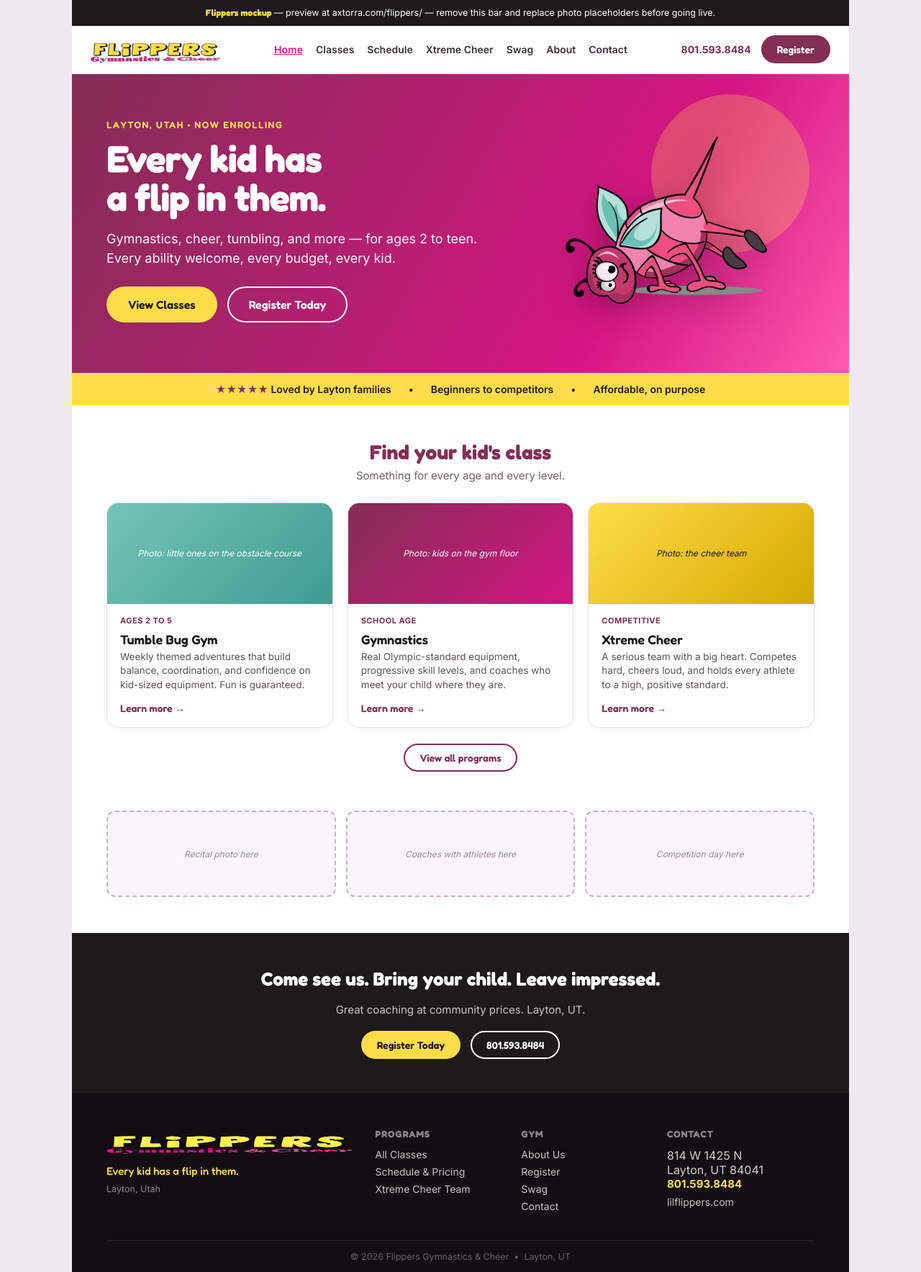
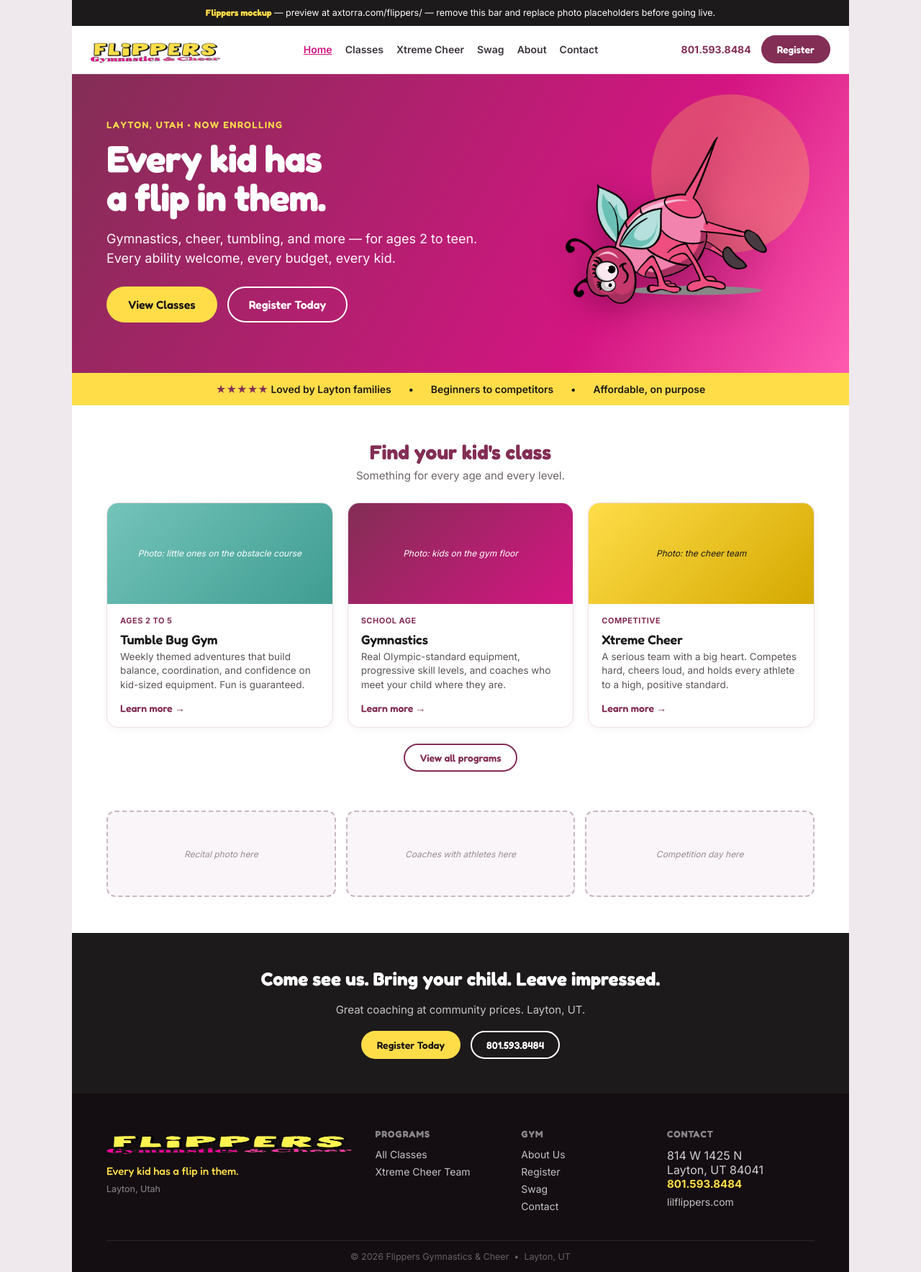
Before and after one commit to Calis-Businesses/flippers, a plain HTML site: page index.html in a window 1280 px wide. Shown: the whole page at 72% size. Drawn offline with Linux system fonts and the light colour scheme.

Commit message:
Update index.html

```diff
--- a/index.html
+++ b/index.html
@@ -25,7 +25,6 @@
   <nav id="navMenu" role="navigation" aria-label="Main navigation">
     <a href="index.html" aria-current="page">Home</a>
     <a href="classes.html">Classes</a>
-    <a href="schedule.html">Schedule</a>
     <a href="xtreme-cheer.html">Xtreme Cheer</a>
     <a href="swag.html">Swag</a>
     <a href="about.html">About</a>
@@ -110,7 +109,6 @@
     <div class="footer-col">
       <h4>Programs</h4>
       <a href="classes.html">All Classes</a>
-      <a href="schedule.html">Schedule &amp; Pricing</a>
       <a href="xtreme-cheer.html">Xtreme Cheer Team</a>
     </div>
     <div class="footer-col">
```
